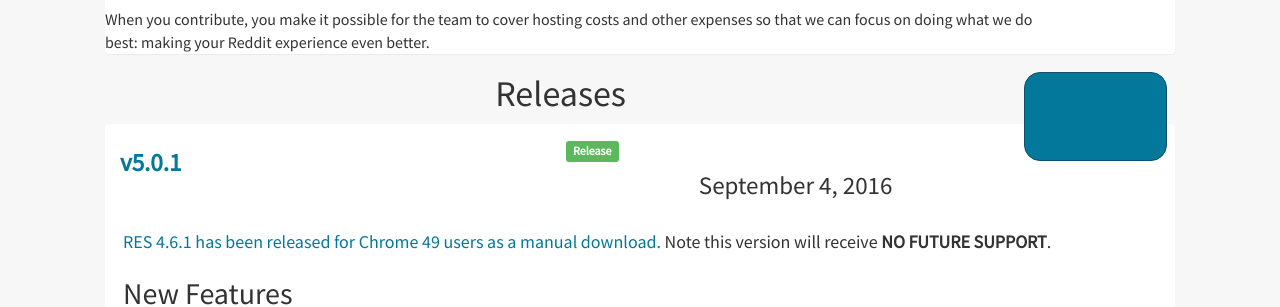
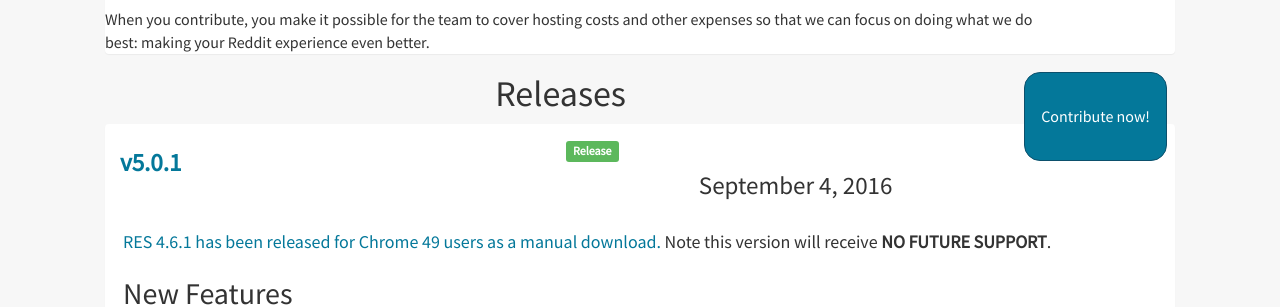
Before and after one commit to Reddit-Enhancement-Suite/Reddit-Enhancement-Suite.github.io, a Jekyll site: the page built from releases.html, in a window 1280 px wide. Shown: the part 154-461 px from the top of the page. Built offline with Jekyll 4.4.1, drawn with Linux system fonts in a browser that asks for light colours; nearby versions of some CDN libraries.

Commit message:
override link color on a.button

```diff
--- a/static/css/main.css
+++ b/static/css/main.css
@@ -230,7 +230,9 @@
   border-radius: 1em;
   padding: 2em 1em;
   background: #04789a;
-  color: white;
+}
+.button, .page a.button {
+   color: white;
 }
 
 /* Footer
```
